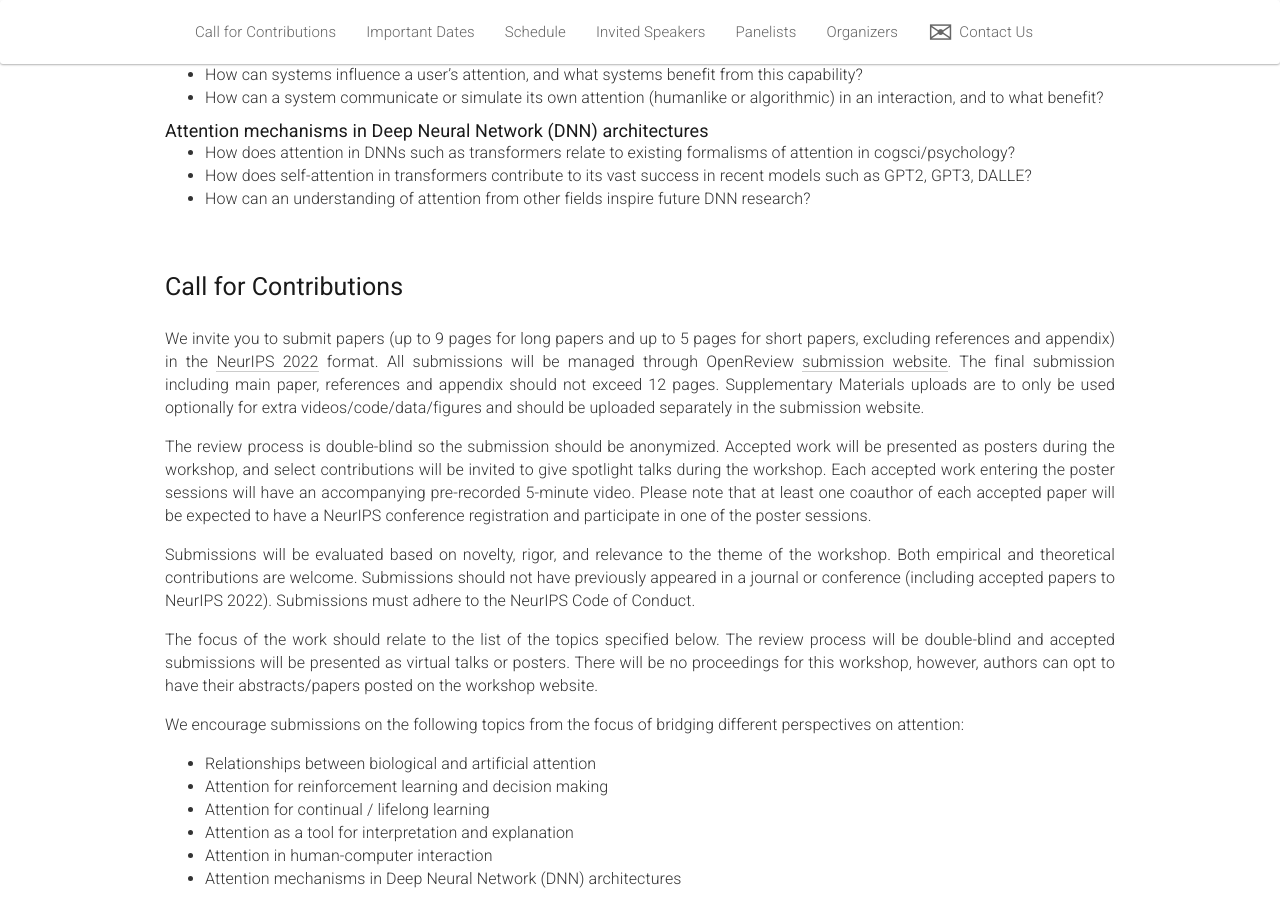
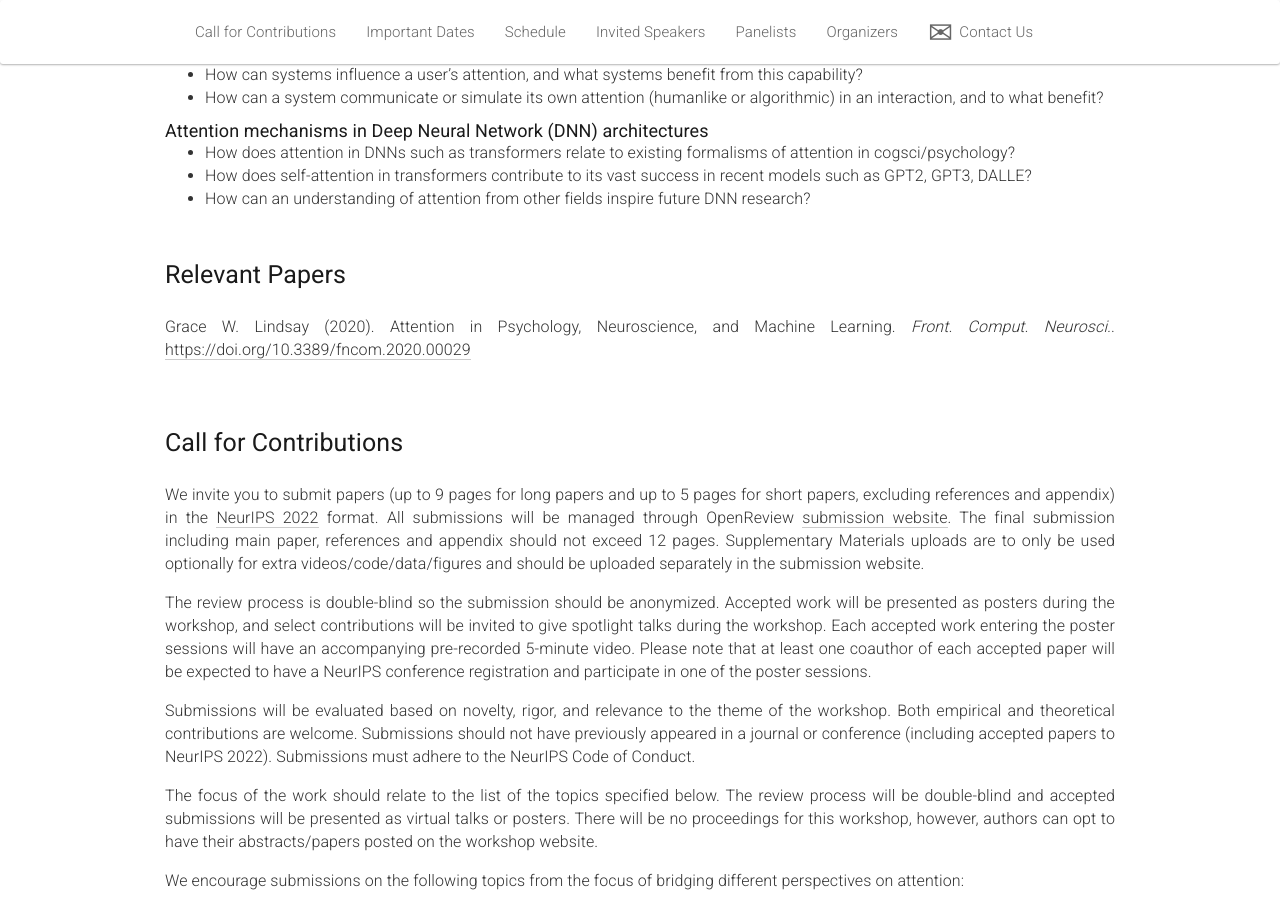
Before and after one commit to attention-learning-workshop/attention-learning-workshop.github.io, a Jekyll site: the page built from _pages/home_2022.md, in a window 1280 px wide and 900 px high, scrolled down 1565 px. Built offline with Jekyll 4.4.1, drawn with Linux system fonts in a browser that asks for light colours; nearby versions of some CDN libraries.

Commit message:
add relevant papers to site

```diff
--- /dev/null
+++ b/_data/papers.yml
@@ -0,0 +1,5 @@
+- title: Attention in Psychology, Neuroscience, and Machine Learning
+  author: Grace W. Lindsay
+  year: 2020
+  venue: Front. Comput. Neurosci.
+  link: https://doi.org/10.3389/fncom.2020.00029
--- a/_includes/introduction.md
+++ b/_includes/introduction.md
@@ -51,6 +51,10 @@ The All Things Attention workshop aims to foster connections across disparate ac
   - How can an understanding of attention from other fields inspire future DNN research?
 
 
+## Relevant Papers
+
+{% include papers.md %}
+
 {% comment %}
 This workshop will bring together area experts and student researchers to discuss the advances that have been made in the field of attention-based learning and the major challenges for future research efforts.
 
--- /dev/null
+++ b/_includes/papers.md
@@ -0,0 +1,3 @@
+{% for paper in site.data.papers %}
+{{ paper.author }} ({{ paper.year }}). {{ paper.title }}. *{{ paper.venue }}*. <{{ paper.link }}>
+{% endfor %}
```
